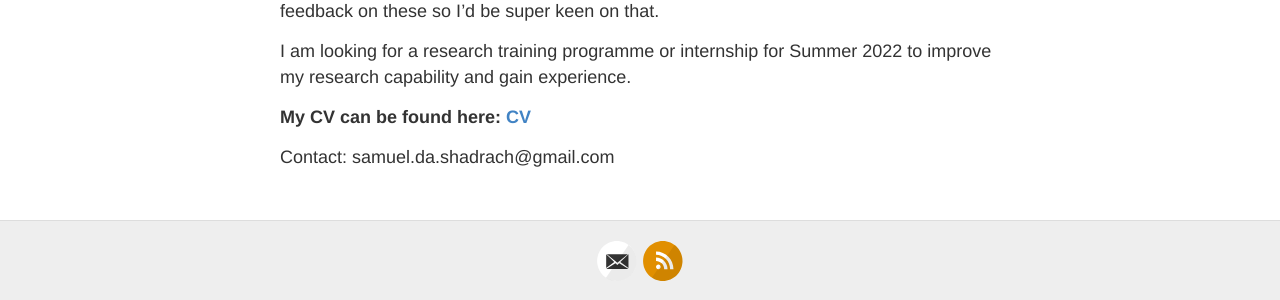
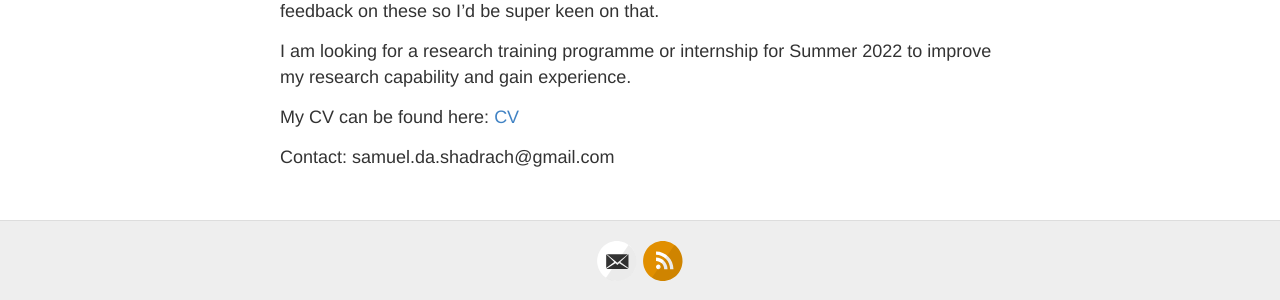
Before and after one commit to samueldashadrach/samueldashadrach.github.io, a Jekyll site: the page built from EA.md, in a window 1280 px wide. Shown: the part 424-724 px from the top of the page. Built offline with Jekyll 4.4.1, drawn with Linux system fonts in a browser that asks for light colours.

Commit message:
Update EA.md

```diff
--- a/EA.md
+++ b/EA.md
@@ -14,6 +14,6 @@ For sample posts please see EA forum or substack. I haven't received much suppor
 
 I am looking for a research training programme or internship for Summer 2022 to improve my research capability and gain experience.
 
-**My CV can be found here: [CV](../samuel cv ea dec 2021.pdf)**
+My CV can be found here: [CV](../samuel cv ea dec 2021.pdf)
 
 Contact: samuel.da.shadrach@gmail.com
```
